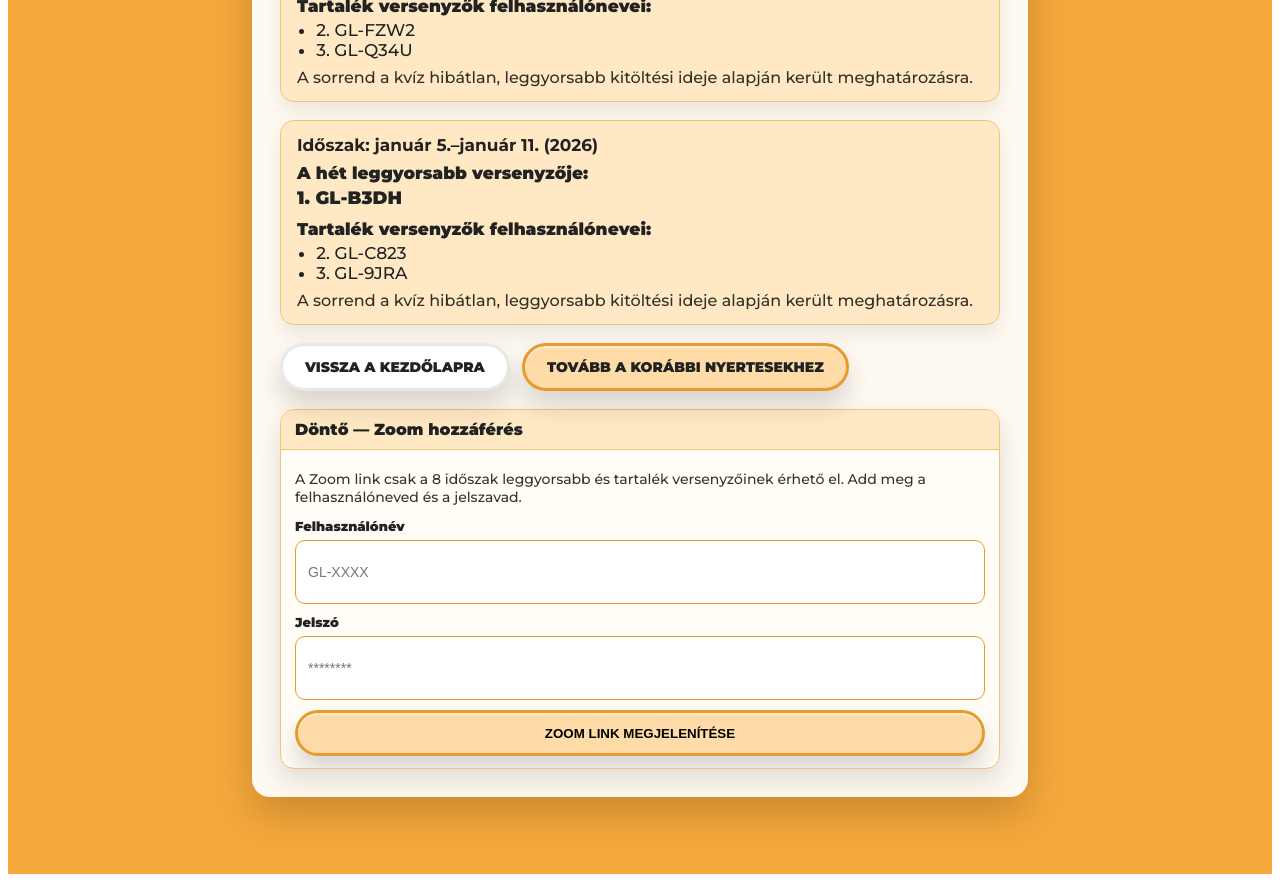
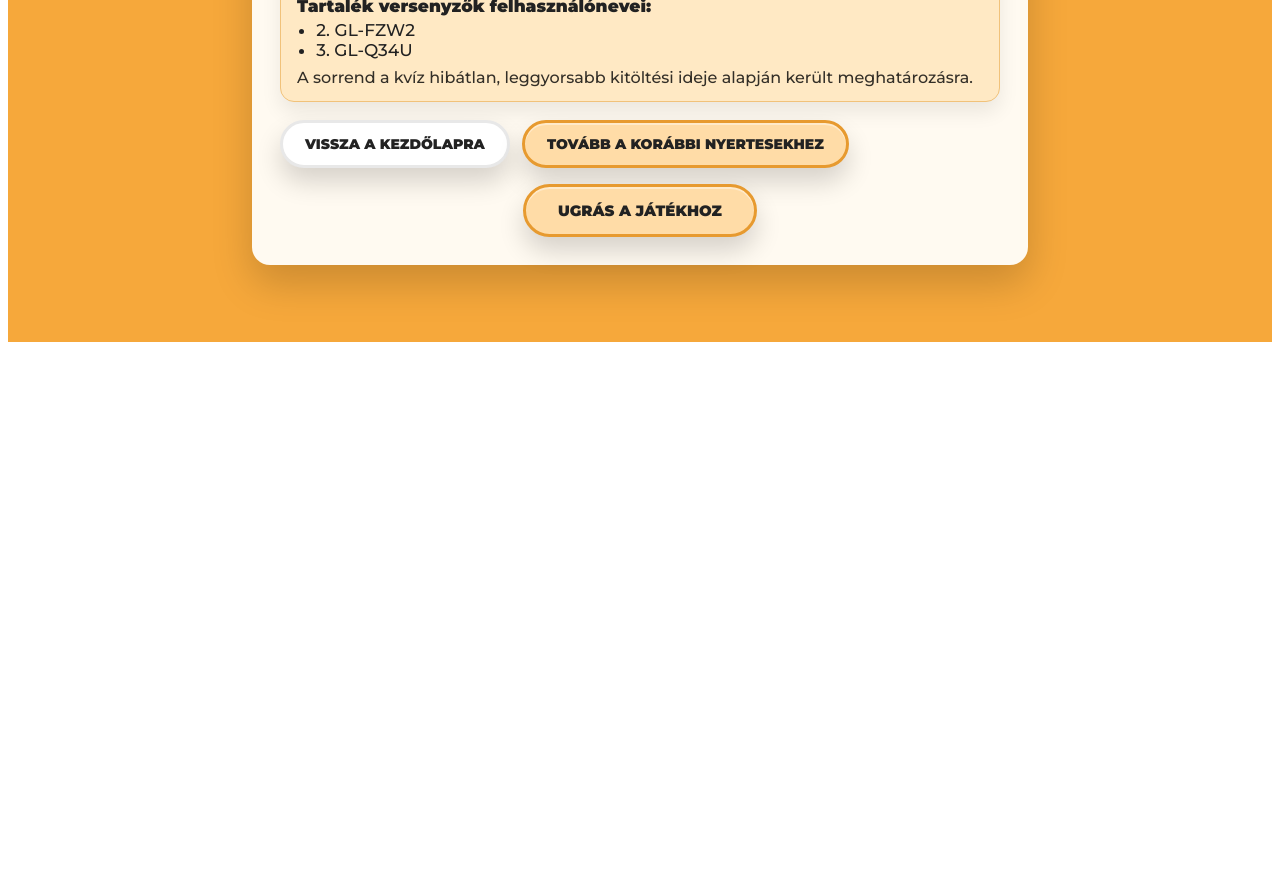
Before and after one commit to Runnerrander/grandlucky-quiz, a Next.js app: page /weekly in a window 1280 px wide. Shown: the part 1720-2602 px from the top of the page. After the commit the page ends 2070 px from the top, so only its background shows below. Built offline with nearby package versions, Linux system fonts and the light colour scheme.

Commit message:
Temporarily hide Jan 5–11 period (play still open)

```diff
--- a/pages/weekly.js
+++ b/pages/weekly.js
@@ -1,22 +1,10 @@
 // pages/weekly.js
 import Head from "next/head";
 import Link from "next/link";
-import { useMemo, useState } from "react";
+import { useState } from "react";
 
-/* -------- Zoom -------- */
-const ZOOM_URL =
-  "https://us06web.zoom.us/j/88997205839?pwd=4y53rkleBnDMtBizqTfiXrCMnS3Gnk.1";
-
-/* -------- i18n + weekly data -------- */
 export default function WeeklyFastestPage() {
   const [lang, setLang] = useState("hu"); // default Hungarian
-
-  // Zoom gate state
-  const [zoomU, setZoomU] = useState("");
-  const [zoomP, setZoomP] = useState("");
-  const [zoomOk, setZoomOk] = useState(false);
-  const [zoomTried, setZoomTried] = useState(false);
-  const [copied, setCopied] = useState(false);
 
   const copy = {
     hu: {
@@ -80,6 +68,8 @@ export default function WeeklyFastestPage() {
           note:
             "A sorrend a kvíz hibátlan, leggyorsabb kitöltési ideje alapján került meghatározásra.",
         },
+
+        // Dec 29 – Jan 4
         {
           weekLabel: "Időszak: december 29.–január 4.",
           fastestTitle: "A hét leggyorsabb versenyzője:",
@@ -89,34 +79,12 @@ export default function WeeklyFastestPage() {
           note:
             "A sorrend a kvíz hibátlan, leggyorsabb kitöltési ideje alapján került meghatározásra.",
         },
-
-        // ✅ NEW WEEK ADDED (Jan 05 – Jan 11, 2026)
-        {
-          weekLabel: "Időszak: január 5.–január 11. (2026)",
-          fastestTitle: "A hét leggyorsabb versenyzője:",
-          fastestUser: "1. GL-B3DH",
-          backupsTitle: "Tartalék versenyzők felhasználónevei:",
-          backupsUsers: ["2. GL-C823", "3. GL-9JRA"],
-          note:
-            "A sorrend a kvíz hibátlan, leggyorsabb kitöltési ideje alapján került meghatározásra.",
-        },
       ],
       backHome: "VISSZA A KEZDŐLAPRA",
       toWinners: "TOVÁBB A KORÁBBI NYERTESEKHEZ",
+      jump: "UGRÁS A JÁTÉKHOZ",
+    },
 
-      // Zoom
-      zoomTitle: "Döntő — Zoom hozzáférés",
-      zoomIntro:
-        "A Zoom link csak a 8 időszak leggyorsabb és tartalék versenyzőinek érhető el. Add meg a felhasználóneved és a jelszavad.",
-      zoomUser: "Felhasználónév",
-      zoomPass: "Jelszó",
-      zoomReveal: "Zoom link megjelenítése",
-      zoomBad:
-        "Hibás adatok, vagy a felhasználó nem jogosult a Zoom hozzáférésre.",
-      zoomShown: "Csatlakozás Zoomhoz",
-      zoomCopy: "Link másolása",
-      zoomCopied: "Másolva!",
-    },
     en: {
       headTitle: "Weekly Fastest Contestants — GrandLuckyTravel",
       titleScript: "Weekly results",
@@ -178,6 +146,8 @@ export default function WeeklyFastestPage() {
           note:
             "The order is based on the fastest perfect completion time of the trivia quiz.",
         },
+
+        // Dec 29 – Jan 4
         {
           weekLabel: "Period: Dec. 29 – Jan. 4",
           fastestTitle: "Fastest contestant of the week:",
@@ -187,123 +157,14 @@ export default function WeeklyFastestPage() {
           note:
             "The order is based on the fastest perfect completion time of the trivia quiz.",
         },
-
-        // ✅ NEW WEEK ADDED (Jan 05 – Jan 11, 2026)
-        {
-          weekLabel: "Period: Jan. 05 – Jan. 11, 2026",
-          fastestTitle: "Fastest contestant of the week:",
-          fastestUser: "1. GL-B3DH",
-          backupsTitle: "Usernames of the backup contestants:",
-          backupsUsers: ["2. GL-C823", "3. GL-9JRA"],
-          note:
-            "The order is based on the fastest perfect completion time of the trivia quiz.",
-        },
       ],
       backHome: "BACK TO HOME",
       toWinners: "GO TO PREVIOUS WINNERS",
-
-      // Zoom
-      zoomTitle: "Final — Zoom access",
-      zoomIntro:
-        "The Zoom link is available only to the 8 periods’ fastest and backup contestants. Enter your username and password.",
-      zoomUser: "Username",
-      zoomPass: "Password",
-      zoomReveal: "Reveal Zoom link",
-      zoomBad: "Invalid credentials or not eligible for Zoom access.",
-      zoomShown: "Join Zoom",
-      zoomCopy: "Copy link",
-      zoomCopied: "Copied!",
+      jump: "JUMP TO THE GAME",
     },
   };
 
   const c = copy[lang];
-
-  /* -------- Password list (ONLY users between Nov 16, 2025 and Jan 11, 2026) --------
-     Note: We only NEED the eligible users. Keeping it tight reduces risk and load.
-  */
-  const R2_CREDENTIALS = useMemo(
-    () => ({
-      // Period: Nov 16–23
-      "GL-XUPM": "7mTreRZd",
-      "GL-UAZL": "zDK9nBFH",
-      "GL-42RK": "8YZCvFps",
-
-      // Period: Nov 24–30
-      "GL-FNAY": "NgnUiaVW",
-      "GL-CCZM": "P2jzF8xP",
-      "GL-XZJ8": "yqB2mQ5C",
-
-      // Period: Dec 1–7
-      "GL-ZHBD": "mKDH6ic8",
-      "GL-23TB": "acfduw2v",
-      "GL-YZZ6": "AqHxHjEV",
-
-      // Period: Dec 8–14
-      "GL-R8GQ": "hyxiWgkd",
-      "GL-UPXD": "mTEgSZMi",
-      // ZHBD already included above
-
-      // Period: Dec 15–21
-      "GL-AJYW": "fcRVLGAG",
-      "GL-VXDG": "tz6vjbJC",
-      "GL-2KKS": "fCRaqZrF",
-
-      // Period: Dec 22–28
-      "GL-S43E": "ACh9Xpgs",
-      "GL-4G4D": "rzbvoQo5",
-      "GL-6B8V": "tVsdVAZf",
-
-      // Period: Dec 29 – Jan 4
-      "GL-MCP5": "UUfe6iJo",
-      "GL-FZW2": "hSV9q4Mu",
-      "GL-Q34U": "5g9LNQfa",
-
-      // Period: Jan 5 – Jan 11
-      "GL-B3DH": "sSeXH6mm",
-      "GL-C823": "cDdka9jC",
-      "GL-9JRA": "NSgbXbRf",
-    }),
-    []
-  );
-
-  /* -------- helpers -------- */
-  const norm = (s) =>
-    (s || "").toString().trim().toUpperCase().replace(/\s+/g, "");
-  const normalizeUsername = (u) =>
-    norm(u).replace(/^GL-/, "GL").replace(/^GL(?=[A-Z0-9]{4}$)/, "GL-");
-
-  const extractGL = (s) => {
-    const m = (s || "").match(/GL-[A-Z0-9]{4}/i);
-    return m ? m[0].toUpperCase() : null;
-  };
-
-  const ELIGIBLE_USERS = useMemo(() => {
-    return new Set(
-      c.weeks
-        .flatMap((w) => [w.fastestUser, ...(w.backupsUsers || [])])
-        .map(extractGL)
-        .filter(Boolean)
-    );
-  }, [c.weeks]);
-
-  const onReveal = (e) => {
-    e.preventDefault();
-    setZoomTried(true);
-
-    const U = normalizeUsername(zoomU);
-    const pass = R2_CREDENTIALS[U] || R2_CREDENTIALS[U.replace(/^GL-/, "GL")];
-
-    const eligible = ELIGIBLE_USERS.has(U);
-    setZoomOk(Boolean(eligible && pass && zoomP === pass));
-  };
-
-  const copyLink = async () => {
-    try {
-      await navigator.clipboard.writeText(ZOOM_URL);
-      setCopied(true);
-      setTimeout(() => setCopied(false), 1400);
-    } catch {}
-  };
 
   return (
     <main className="wrap">
@@ -363,61 +224,11 @@ export default function WeeklyFastestPage() {
           </Link>
         </div>
 
-        {/* Zoom reveal panel (replaces jump-to-game) */}
-        <div className="zoomCard">
-          <div className="zoomBar">{c.zoomTitle}</div>
-          <div className="zoomInner">
-            <p className="zoomIntro">{c.zoomIntro}</p>
-
-            {!zoomOk ? (
-              <form onSubmit={onReveal} className="zoomForm">
-                <label>
-                  {c.zoomUser}
-                  <input
-                    value={zoomU}
-                    onChange={(e) => setZoomU(e.target.value)}
-                    placeholder="GL-XXXX"
-                    autoComplete="username"
-                    required
-                  />
-                </label>
-
-                <label>
-                  {c.zoomPass}
-                  <input
-                    type="password"
-                    value={zoomP}
-                    onChange={(e) => setZoomP(e.target.value)}
-                    placeholder="********"
-                    autoComplete="current-password"
-                    required
-                  />
-                </label>
-
-                <button type="submit" className="revealBtn">
-                  {c.zoomReveal}
-                </button>
-
-                {zoomTried ? (
-                  <div className="zoomError">{c.zoomBad}</div>
-                ) : null}
-              </form>
-            ) : (
-              <div className="zoomReveal">
-                <a
-                  className="zoomLink"
-                  href={ZOOM_URL}
-                  target="_blank"
-                  rel="noreferrer"
-                >
-                  {c.zoomShown}
-                </a>
-                <button className="copyBtn" onClick={copyLink} type="button">
-                  {copied ? c.zoomCopied : c.zoomCopy}
-                </button>
-              </div>
-            )}
-          </div>
+        {/* Separate jump-to-game button */}
+        <div className="jump-row">
+          <Link href="/vivko?slide=4" legacyBehavior>
+            <a className="btn jump-btn">{c.jump}</a>
+          </Link>
         </div>
       </section>
 
@@ -443,6 +254,7 @@ export default function WeeklyFastestPage() {
           font-weight: 900;
           box-shadow: 0 10px 20px rgba(0, 0, 0, 0.12),
             inset 0 2px 0 rgba(255, 255, 255, 0.4);
+          cursor: pointer;
         }
 
         .container {
@@ -542,6 +354,9 @@ export default function WeeklyFastestPage() {
           cursor: pointer;
           font-size: clamp(13px, 1.2vw, 14px);
           text-decoration: none;
+          display: inline-flex;
+          align-items: center;
+          justify-content: center;
         }
 
         .btn.ghost {
@@ -549,99 +364,15 @@ export default function WeeklyFastestPage() {
           border-color: #e8e8e8;
         }
 
-        /* Zoom card */
-        .zoomCard {
-          margin-top: 18px;
-          border-radius: 14px;
-          overflow: hidden;
-          border: 1px solid #f1c27a;
-          background: #fffdf6;
-          box-shadow: 0 12px 26px rgba(0, 0, 0, 0.12);
+        .jump-row {
+          margin-top: 16px;
+          display: flex;
+          justify-content: center;
         }
-        .zoomBar {
-          background: #ffe9c4;
-          border-bottom: 1px solid #f1c27a;
-          padding: 10px 14px;
-          font-weight: 900;
-        }
-        .zoomInner {
-          padding: 12px 14px;
-        }
-        .zoomIntro {
-          margin: 8px 0 12px;
-          font-size: 14px;
-          color: rgba(0, 0, 0, 0.8);
-        }
-        .zoomForm {
-          display: grid;
-          gap: 10px;
-        }
-        .zoomForm label {
-          display: grid;
-          gap: 6px;
-          font-weight: 800;
-          font-size: 13px;
-        }
-        .zoomForm input {
-          height: 42px;
-          padding: 10px 12px;
-          border-radius: 10px;
-          border: 1px solid #e79a2f;
-          background: #fff;
-          font-size: 14px;
-        }
-        .revealBtn {
-          height: 46px;
-          border-radius: 999px;
-          border: 3px solid #e79a2f;
-          background: #ffdca7;
-          font-weight: 900;
-          cursor: pointer;
-          text-transform: uppercase;
-          box-shadow: 0 14px 26px rgba(0, 0, 0, 0.16),
-            inset 0 2px 0 rgba(255, 255, 255, 0.4);
-        }
-        .zoomError {
-          margin-top: 4px;
-          font-weight: 800;
-          color: #7a1f1f;
-          background: rgba(255, 0, 0, 0.08);
-          border: 1px solid rgba(255, 0, 0, 0.18);
-          padding: 10px 12px;
-          border-radius: 12px;
-        }
-        .zoomReveal {
-          display: flex;
-          gap: 10px;
-          align-items: center;
-          margin-top: 6px;
-          flex-wrap: wrap;
-        }
-        .zoomLink {
-          display: inline-flex;
-          align-items: center;
-          justify-content: center;
-          min-width: 180px;
-          height: 48px;
-          padding: 0 18px;
-          border-radius: 999px;
-          border: 3px solid #b97a13;
-          background: #ffd35a;
-          font-weight: 900;
-          text-decoration: none;
-          color: #111;
-          font-size: 16px;
-          box-shadow: 0 8px 16px rgba(0, 0, 0, 0.14);
-        }
-        .copyBtn {
-          height: 48px;
-          padding: 0 14px;
-          border-radius: 999px;
-          border: 1px solid #e79a2f;
-          background: #fff;
-          cursor: pointer;
-          font-weight: 900;
-          text-transform: uppercase;
+
+        .jump-btn {
+          padding: 14px 32px;
+          font-size: clamp(13px, 1.3vw, 15px);
         }
 
         @media (max-width: 900px) {
@@ -651,17 +382,10 @@ export default function WeeklyFastestPage() {
           }
           .actions .btn {
             width: 100%;
-            justify-content: center;
-            text-align: center;
           }
-          .zoomReveal {
-            flex-direction: column;
-            align-items: stretch;
-          }
-          .zoomLink,
-          .copyBtn {
+          .jump-row .jump-btn {
             width: 100%;
-            justify-content: center;
+            max-width: 360px;
           }
         }
       `}</style>
```
